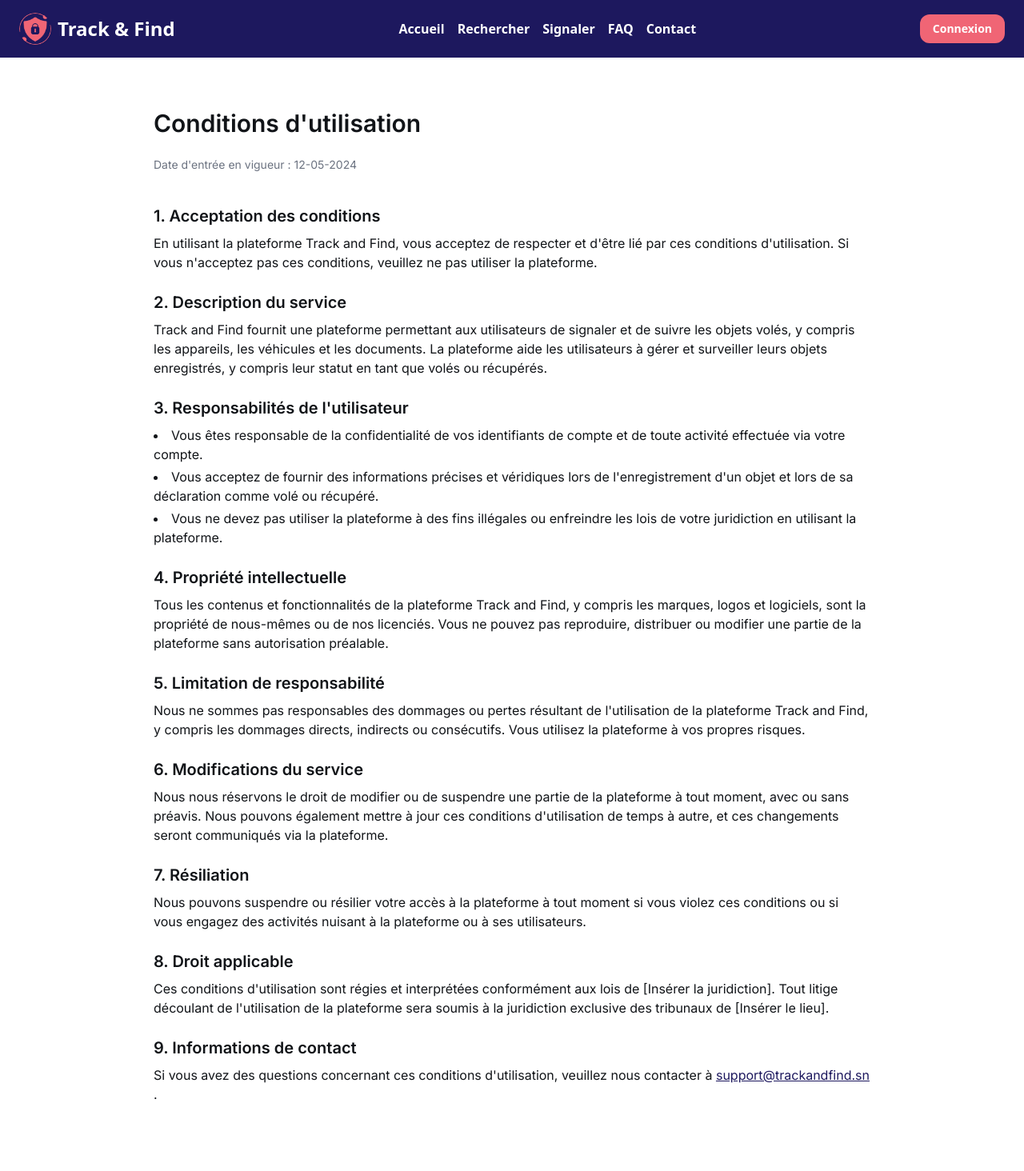
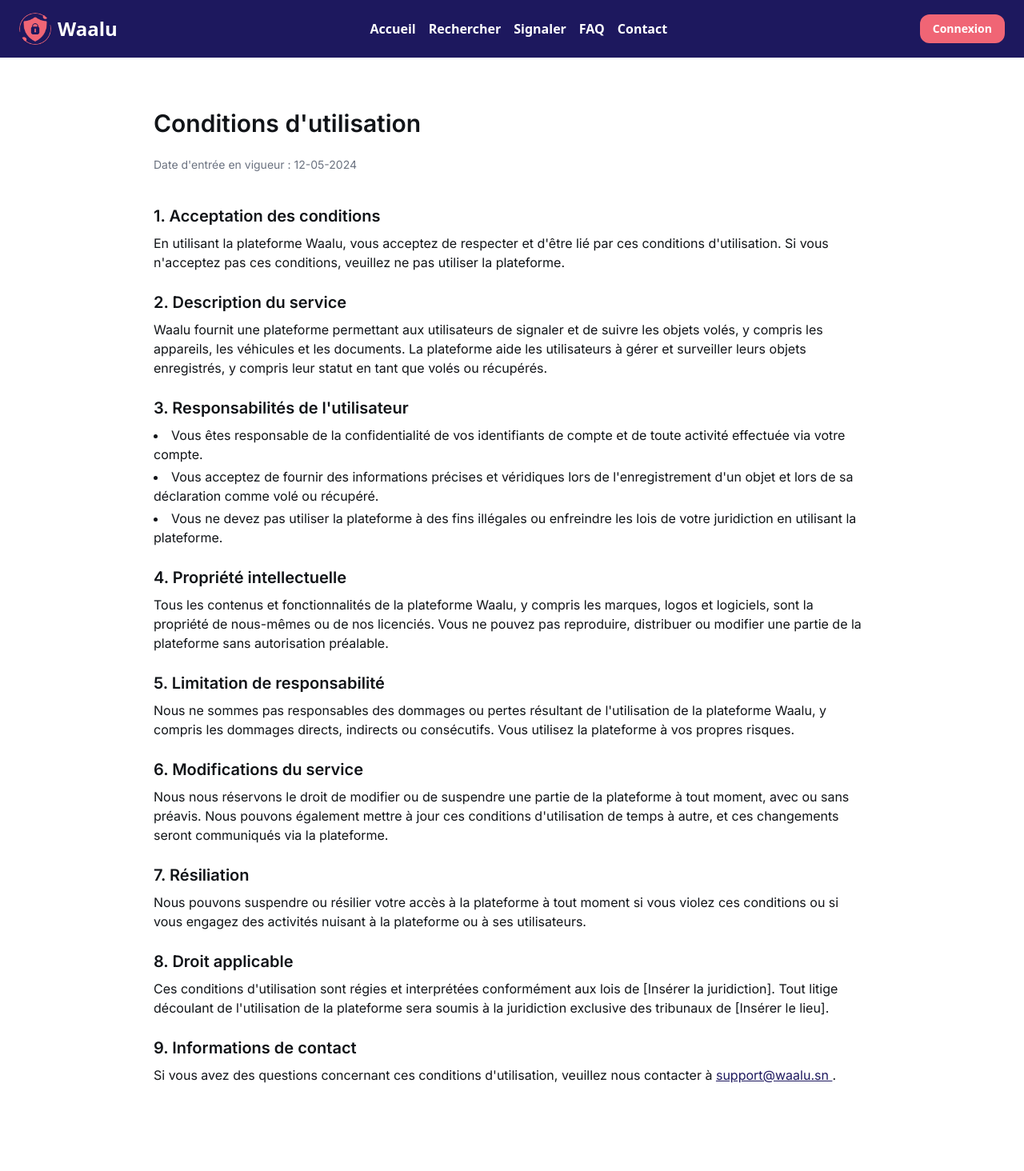
Before and after one commit to Khaly17/tf-ui, an Angular app: page /terms-of-uses in a window 1280 px wide. Shown: the top 1464 px of the page at 80% size. Built offline with nearby package versions, Linux system fonts and the light colour scheme; no server answers.

Commit message:
refactor: rename Track & Find to Waalu across the application; update related content and metadata

```diff
--- a/src/app/layout/faq/faq.component.ts
+++ b/src/app/layout/faq/faq.component.ts
@@ -11,22 +11,22 @@ import { Component } from '@angular/core';
 export class FaqComponent {
   faqs = [
     {
-      question: "Qu’est-ce que Track & Find ?",
+      question: "Qu’est-ce que Waalu ?",
       answer:
-        "Track & Find est une plateforme sécurisée qui permet aux utilisateurs de déclarer, rechercher et suivre des objets perdus ou retrouvés, comme les téléphones, cartes d'identité, passeports ou autres documents importants."
+        "Waalu est une plateforme sécurisée qui permet aux utilisateurs de déclarer, rechercher et suivre des objets perdus ou retrouvés, comme les téléphones, cartes d'identité, passeports ou autres documents importants."
     },
     {
       question: "Puis-je vérifier la légitimité d’un objet avant de l’acheter ?",
       answer:
-        "Oui, c’est même l’un des objectifs principaux de Track & Find. Avant d’acheter un objet (téléphone, ordinateur, carte d'identité, etc.), vous pouvez rechercher son numéro de série, IMEI ou identifiant unique sur la plateforme. S’il a été déclaré volé ou perdu, vous serez averti immédiatement. Cela protège les acheteurs contre les arnaques et garantit des transactions plus sûres."
+        "Oui, c’est même l’un des objectifs principaux de Waalu. Avant d’acheter un objet (téléphone, ordinateur, carte d'identité, etc.), vous pouvez rechercher son numéro de série, IMEI ou identifiant unique sur la plateforme. S’il a été déclaré volé ou perdu, vous serez averti immédiatement. Cela protège les acheteurs contre les arnaques et garantit des transactions plus sûres."
     },
     {
-      question: "Quels objets peut-on enregistrer sur Track & Find ?",
+      question: "Quels objets peut-on enregistrer sur Waalu ?",
       answer:
         "Vous pouvez enregistrer tout objet avec un identifiant unique, comme les téléphones (IMEI), cartes nationales d’identité, passeports, permis de conduire, certificats, etc."
     },
     {
-      question: "Puis-je utiliser Track & Find sans créer de compte ?",
+      question: "Puis-je utiliser Waalu sans créer de compte ?",
       answer:
         "La recherche d’un objet est possible sans compte. Toutefois, pour déclarer un objet perdu ou recevoir des notifications, vous devez être inscrit."
     },
@@ -38,7 +38,7 @@ export class FaqComponent {
     {
       question: "Puis-je déclarer un objet retrouvé ?",
       answer:
-        "Oui. Track & Find permet également de déclarer un objet trouvé, ce qui aide à reconnecter l’objet à son propriétaire légitime via une recherche croisée sécurisée."
+        "Oui. Waalu permet également de déclarer un objet trouvé, ce qui aide à reconnecter l’objet à son propriétaire légitime via une recherche croisée sécurisée."
     },
     {
       question: "Que se passe-t-il si quelqu’un recherche mon objet perdu ?",
@@ -48,10 +48,10 @@ export class FaqComponent {
     {
       question: "Existe-t-il une application mobile ?",
       answer:
-        "Oui ! Track & Find est disponible en version mobile pour Android. Elle offre une expérience fluide et optimisée pour vous permettre de déclarer, rechercher ou recevoir des notifications à tout moment."
+        "Oui ! Waalu est disponible en version mobile pour Android. Elle offre une expérience fluide et optimisée pour vous permettre de déclarer, rechercher ou recevoir des notifications à tout moment."
     },
     {
-      question: "Track & Find fonctionne-t-il uniquement au Sénégal ?",
+      question: "Waalu fonctionne-t-il uniquement au Sénégal ?",
       answer:
         "La plateforme est actuellement centrée sur le Sénégal, mais son architecture permet un déploiement rapide dans d'autres pays africains à moyen terme."
     },
@@ -68,7 +68,7 @@ export class FaqComponent {
     {
       question: "Combien coûte l’utilisation de la plateforme ?",
       answer:
-        "L’utilisation basique de Track & Find est gratuite. Des services premium pour les professionnels ou institutions sont en cours de développement."
+        "L’utilisation basique de Waalu est gratuite. Des services premium pour les professionnels ou institutions sont en cours de développement."
     }
   ];
 
--- a/src/app/layout/footer/footer.component.html
+++ b/src/app/layout/footer/footer.component.html
@@ -6,7 +6,7 @@
             <a class="text-[#637588] text-base font-normal leading-normal min-w-40" routerLink="privacy-policy">Politique de confidentialité</a>
             <a class="text-[#637588] text-base font-normal leading-normal min-w-40" routerLink="terms-of-uses">Conditions d'utilisation</a>
           </div>
-        <p class="text-[#637588] text-base font-normal leading-normal">© 2024 Track &amp; Find. Tous droits réservés.</p>
+        <p class="text-[#637588] text-base font-normal leading-normal">© 2024 Waalu. Tous droits réservés.</p>
       </footer>
     </div>
 </footer>
--- a/src/app/layout/header/header.component.html
+++ b/src/app/layout/header/header.component.html
@@ -3,8 +3,8 @@
 
     <!-- Logo -->
     <a routerLink="/" class="flex items-center gap-2">
-      <img src="assets/images/tf-logo.png" alt="Track & Find logo" class="h-10 w-auto rounded-full shadow-sm" />
-      <span class="text-2xl font-bold text-white hidden sm:inline">Track & Find</span>
+      <img src="assets/images/tf-logo.png" alt="Waalu logo" class="h-10 w-auto rounded-full shadow-sm" />
+      <span class="text-2xl font-bold text-white hidden sm:inline">Waalu</span>
     </a>
 
     <!-- Menu desktop -->
--- a/src/app/layout/hero/hero.component.html
+++ b/src/app/layout/hero/hero.component.html
@@ -23,7 +23,7 @@ class="relative bg-cover bg-center min-h-[400px] flex items-center justify-cente
 
   <section id="fonctionnement" class="bg-gray-50 py-20 px-6">
     <div class="max-w-6xl mx-auto text-center">
-      <h3 class="text-3xl font-bold mb-12 text-[#0e141b]">Pourquoi utiliser Track & Find ?</h3>
+      <h3 class="text-3xl font-bold mb-12 text-[#0e141b]">Pourquoi utiliser Waalu ?</h3>
 
       <div class="grid md:grid-cols-3 gap-10">
         <div class="bg-white p-6 rounded-2xl shadow-md hover:shadow-lg transition">
@@ -124,7 +124,7 @@ class="relative bg-cover bg-center min-h-[400px] flex items-center justify-cente
   <section class="bg-[#1d185e] py-20 px-6 text-white text-center">
     <ng-container *ngIf="!isAuthenticated; else connected">
       <h3 class="text-3xl font-bold mb-4">Prêt à retrouver votre objet ?</h3>
-      <p class="text-lg mb-8">Inscrivez-vous dès maintenant et rejoignez la communauté Track & Find.</p>
+      <p class="text-lg mb-8">Inscrivez-vous dès maintenant et rejoignez la communauté Waalu.</p>
       <a routerLink="/create-account" class="bg-white text-[#1d185e] font-semibold px-8 py-3 rounded-xl text-lg hover:bg-gray-100 transition">
         Créer un compte
       </a>
@@ -143,7 +143,7 @@ class="relative bg-cover bg-center min-h-[400px] flex items-center justify-cente
   <section class="bg-white py-20 px-6">
     <div class="max-w-6xl mx-auto flex flex-col md:flex-row items-center justify-between gap-10">
       <div class="text-center md:text-left">
-        <h3 class="text-3xl font-bold mb-4 text-[#1d185e]">Téléchargez l'application Track & Find</h3>
+        <h3 class="text-3xl font-bold mb-4 text-[#1d185e]">Téléchargez l'application Waalu</h3>
         <p class="text-gray-600 text-lg">Disponible dès maintenant sur Android et iOS pour signaler et retrouver vos objets partout, à tout moment.</p>
       </div>
 
--- a/src/app/layout/hero/hero.component.ts
+++ b/src/app/layout/hero/hero.component.ts
@@ -22,7 +22,7 @@ export class HeroComponent {
       name: 'Fatou Ndiaye',
       role: 'Étudiante à Dakar',
       quote:
-        "J'ai retrouvé mon téléphone grâce à Track & Find. C’est rapide et rassurant. Merci à cette belle initiative !",
+        "J'ai retrouvé mon téléphone grâce à Waalu. C’est rapide et rassurant. Merci à cette belle initiative !",
     },
     {
       name: 'Moussa Diop',
--- a/src/app/layout/mentions-legales/mentions-legales.component.html
+++ b/src/app/layout/mentions-legales/mentions-legales.component.html
@@ -8,7 +8,7 @@
         <div>
           <h2 class="font-semibold text-lg mb-2">1. Éditeur du site</h2>
           <p>
-            Le site Track & Find est édité par la société CN Pro Engine, société enregistrée au registre du commerce du Sénégal.
+            Le site Waalu est édité par la société CN Pro Engine, société enregistrée au registre du commerce du Sénégal.
           </p>
           <p>Adresse : Grand Dakar, rue 10, code postal 12000</p>
           <p>Email : {{contactEmail}}</p>
@@ -27,22 +27,22 @@
         <div>
           <h2 class="font-semibold text-lg mb-2">3. Propriété intellectuelle</h2>
           <p>
-            Tous les contenus présents sur le site Track & Find (textes, images, graphismes, logo, icônes, etc.) sont protégés par les lois en vigueur sur la propriété intellectuelle.
+            Tous les contenus présents sur le site Waalu (textes, images, graphismes, logo, icônes, etc.) sont protégés par les lois en vigueur sur la propriété intellectuelle.
           </p>
-          <p>Ils ne peuvent être reproduits ou utilisés sans l'autorisation écrite de Track & Find.</p>
+          <p>Ils ne peuvent être reproduits ou utilisés sans l'autorisation écrite de Waalu.</p>
         </div>
 
         <div>
           <h2 class="font-semibold text-lg mb-2">4. Données personnelles</h2>
           <p>
-            Track & Find s’engage à respecter la confidentialité des données collectées. Pour en savoir plus, veuillez consulter notre <a routerLink="/privacy-policy" class="text-[#f06575] hover:underline">Politique de confidentialité</a>.
+            Waalu s’engage à respecter la confidentialité des données collectées. Pour en savoir plus, veuillez consulter notre <a routerLink="/privacy-policy" class="text-[#f06575] hover:underline">Politique de confidentialité</a>.
           </p>
         </div>
 
         <div>
           <h2 class="font-semibold text-lg mb-2">5. Responsabilité</h2>
           <p>
-            Track & Find ne saurait être tenue responsable des erreurs rencontrées sur le site, de problèmes techniques, d’interprétation des informations publiées, ni des conséquences de leur utilisation.
+            Waalu ne saurait être tenue responsable des erreurs rencontrées sur le site, de problèmes techniques, d’interprétation des informations publiées, ni des conséquences de leur utilisation.
           </p>
         </div>
 
@@ -50,7 +50,7 @@
           <h2 class="font-semibold text-lg mb-2">6. Contact</h2>
           <p>
             Pour toute question relative à ces mentions légales, vous pouvez nous contacter à :
-            <a href="mailto:contact@trackandfind.com" class="text-[#f06575] hover:underline"> {{contactEmail}} </a>
+            <a href="mailto:contact@waalu.com" class="text-[#f06575] hover:underline"> {{contactEmail}} </a>
           </p>
         </div>
       </div>
--- a/src/app/layout/mentions-legales/mentions-legales.component.ts
+++ b/src/app/layout/mentions-legales/mentions-legales.component.ts
@@ -8,5 +8,5 @@ import { Component } from '@angular/core';
   styleUrl: './mentions-legales.component.scss'
 })
 export class MentionsLegalesComponent {
-contactEmail: string = "support@trackandfind.sn"
+contactEmail: string = "support@waalu.sn"
 }
--- a/src/app/layout/privacy-policy/privacy-policy.component.html
+++ b/src/app/layout/privacy-policy/privacy-policy.component.html
@@ -4,7 +4,7 @@
       <p class="text-sm text-gray-500 mb-8">Date d'entrée en vigueur : 12-05-2024</p>
 
       <h2 class="text-xl font-semibold mb-2">1. Introduction</h2>
-      <p class="mb-6">Bienvenue sur la plateforme Track and Find. Nous attachons une grande importance à votre vie privée et nous engageons à protéger vos informations personnelles. Cette Politique de confidentialité décrit comment nous collectons, utilisons et protégeons vos données lorsque vous utilisez notre plateforme.</p>
+      <p class="mb-6">Bienvenue sur la plateforme Waalu. Nous attachons une grande importance à votre vie privée et nous engageons à protéger vos informations personnelles. Cette Politique de confidentialité décrit comment nous collectons, utilisons et protégeons vos données lorsque vous utilisez notre plateforme.</p>
 
       <h2 class="text-xl font-semibold mb-2">2. Informations que nous collectons</h2>
       <p class="mb-2">Nous pouvons collecter les informations suivantes :</p>
@@ -42,12 +42,12 @@
         <li>Demander une copie des données que nous détenons.</li>
         <li>Retirer votre consentement à tout moment.</li>
       </ul>
-      <p class="mb-6">Pour exercer vos droits, contactez-nous à : <a class="text-[#f06575] underline" href="mailto:contact@trackandfind.com"> {{contactEmail}} </a></p>
+      <p class="mb-6">Pour exercer vos droits, contactez-nous à : <a class="text-[#f06575] underline" href="mailto:contact@waalu.com"> {{contactEmail}} </a></p>
 
       <h2 class="text-xl font-semibold mb-2">8. Modifications de cette politique</h2>
       <p class="mb-6">Nous pouvons mettre à jour cette politique. En cas de modification, la nouvelle version sera publiée avec une date mise à jour.</p>
 
       <h2 class="text-xl font-semibold mb-2">9. Contactez-nous</h2>
-      <p>Pour toute question, écrivez-nous à : <a class="text-[#f06575] underline" href="mailto:contact@trackandfind.com">{{contactEmail}}</a></p>
+      <p>Pour toute question, écrivez-nous à : <a class="text-[#f06575] underline" href="mailto:contact@waalu.com">{{contactEmail}}</a></p>
     </div>
   </section>
--- a/src/app/layout/privacy-policy/privacy-policy.component.ts
+++ b/src/app/layout/privacy-policy/privacy-policy.component.ts
@@ -8,5 +8,5 @@ import { Component } from '@angular/core';
   styleUrl: './privacy-policy.component.scss'
 })
 export class PrivacyPolicyComponent {
-contactEmail: string = "support@trackandfind.sn"
+contactEmail: string = "support@waalu.sn"
 }
--- a/src/app/layout/terms-of-use/terms-of-use.component.html
+++ b/src/app/layout/terms-of-use/terms-of-use.component.html
@@ -6,12 +6,12 @@
       <div class="space-y-6">
         <div>
           <h2 class="text-xl font-semibold mb-2">1. Acceptation des conditions</h2>
-          <p>En utilisant la plateforme Track and Find, vous acceptez de respecter et d'être lié par ces conditions d'utilisation. Si vous n'acceptez pas ces conditions, veuillez ne pas utiliser la plateforme.</p>
+          <p>En utilisant la plateforme Waalu, vous acceptez de respecter et d'être lié par ces conditions d'utilisation. Si vous n'acceptez pas ces conditions, veuillez ne pas utiliser la plateforme.</p>
         </div>
 
         <div>
           <h2 class="text-xl font-semibold mb-2">2. Description du service</h2>
-          <p>Track and Find fournit une plateforme permettant aux utilisateurs de signaler et de suivre les objets volés, y compris les appareils, les véhicules et les documents. La plateforme aide les utilisateurs à gérer et surveiller leurs objets enregistrés, y compris leur statut en tant que volés ou récupérés.</p>
+          <p>Waalu fournit une plateforme permettant aux utilisateurs de signaler et de suivre les objets volés, y compris les appareils, les véhicules et les documents. La plateforme aide les utilisateurs à gérer et surveiller leurs objets enregistrés, y compris leur statut en tant que volés ou récupérés.</p>
         </div>
 
         <div>
@@ -25,12 +25,12 @@
 
         <div>
           <h2 class="text-xl font-semibold mb-2">4. Propriété intellectuelle</h2>
-          <p>Tous les contenus et fonctionnalités de la plateforme Track and Find, y compris les marques, logos et logiciels, sont la propriété de nous-mêmes ou de nos licenciés. Vous ne pouvez pas reproduire, distribuer ou modifier une partie de la plateforme sans autorisation préalable.</p>
+          <p>Tous les contenus et fonctionnalités de la plateforme Waalu, y compris les marques, logos et logiciels, sont la propriété de nous-mêmes ou de nos licenciés. Vous ne pouvez pas reproduire, distribuer ou modifier une partie de la plateforme sans autorisation préalable.</p>
         </div>
 
         <div>
           <h2 class="text-xl font-semibold mb-2">5. Limitation de responsabilité</h2>
-          <p>Nous ne sommes pas responsables des dommages ou pertes résultant de l'utilisation de la plateforme Track and Find, y compris les dommages directs, indirects ou consécutifs. Vous utilisez la plateforme à vos propres risques.</p>
+          <p>Nous ne sommes pas responsables des dommages ou pertes résultant de l'utilisation de la plateforme Waalu, y compris les dommages directs, indirects ou consécutifs. Vous utilisez la plateforme à vos propres risques.</p>
         </div>
 
         <div>
@@ -50,7 +50,7 @@
 
         <div>
           <h2 class="text-xl font-semibold mb-2">9. Informations de contact</h2>
-          <p>Si vous avez des questions concernant ces conditions d'utilisation, veuillez nous contacter à <a href="mailto:contact@trackandfind.com" class="text-[#1d185e] underline"> {{contactEmail}} </a>.</p>
+          <p>Si vous avez des questions concernant ces conditions d'utilisation, veuillez nous contacter à <a href="mailto:contact@waalu.com" class="text-[#1d185e] underline"> {{contactEmail}} </a>.</p>
         </div>
       </div>
     </div>
--- a/src/app/layout/terms-of-use/terms-of-use.component.ts
+++ b/src/app/layout/terms-of-use/terms-of-use.component.ts
@@ -9,5 +9,5 @@ import { Component } from '@angular/core';
 })
 export class TermsOfUseComponent {
 
-contactEmail: string = "support@trackandfind.sn"
+contactEmail: string = "support@waalu.sn"
 }
```
Also changed, not shown: src/index.html (+24 -2 lines).
